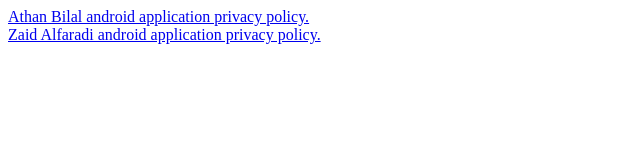
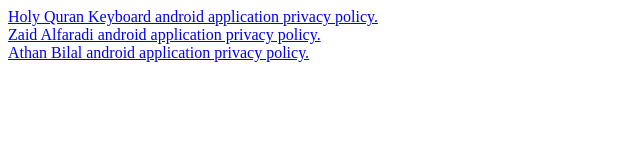
Before and after one commit to cdjalel/cdjalel.github.io, a plain HTML site: page index.html in a window 1280 px wide. Shown: the whole page, without its empty margins (0-640 px from the left). Drawn offline with Linux system fonts and the light colour scheme.

Commit message:
Update index.html

```diff
--- a/index.html
+++ b/index.html
@@ -5,8 +5,10 @@
   <title>cdjalel</title>
 </head>
 <body>
-  <a href="bilal_privacy_policy.html">Athan Bilal android application privacy policy.</a>
+  <a href="hqk_privacy_policy.html">Holy Quran Keyboard android application privacy policy.</a>
   <br/>
   <a href="zaid_privacy_policy.html">Zaid Alfaradi android application privacy policy.</a>
+  <br/>
+  <a href="bilal_privacy_policy.html">Athan Bilal android application privacy policy.</a>
 </body>
 </html>
```
